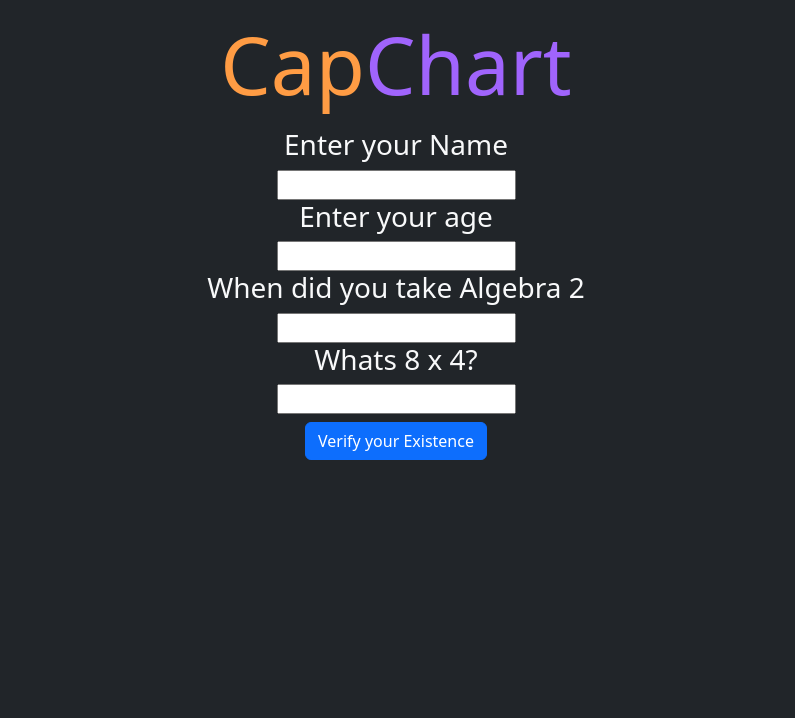
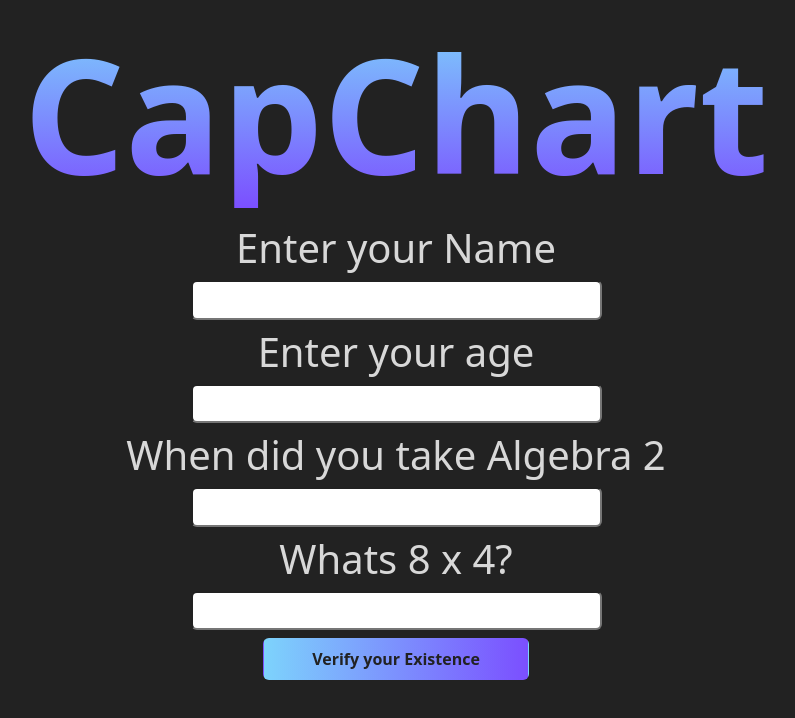
Before and after one commit to joemmalatesta/CapChart, a plain HTML site: page index.html in a window 1280 px wide. Shown: the whole page, without its empty margins (244-1039 px from the left). Drawn offline with nearby package versions, Linux system fonts and the light colour scheme.

Commit message:
updates some stuff for fun

```diff
--- a/index.html
+++ b/index.html
@@ -4,28 +4,36 @@
     <meta charset="utf-8">
     <title>CapChart</title>
     <link href="https://cdn.jsdelivr.net/npm/bootstrap@5.2.3/dist/css/bootstrap.min.css" rel="stylesheet" integrity="sha384-rbsA2VBKQhggwzxH7pPCaAqO46MgnOM80zW1RWuH61DGLwZJEdK2Kadq2F9CUG65" crossorigin="anonymous">
+    <style>
+      .logo {
+      font-size: 10rem;
+      background-image: linear-gradient(to bottom, #7dd3fc, #7b4fff);
+      -webkit-background-clip: text;
+      -webkit-text-fill-color: transparent;
+    }
+    </style>
   </head>
-  <body class="bg-dark text-light">
+  <body style="background-color: #222222; color: #d8d8d8">
 
-
-    <h1 class="text-center mt-3" style="font-size: 5rem;"><span style="color: #ff9c44">Cap</span><span style="color: #a064fc">Chart</span></h1>
-
+    <div style="width: 100%;">
+    <h1 class="text-center mt-3 logo fw-bold">CapChart</h1>
+  </div>
 
 <!-- Modal -->
 <!-- Button trigger modal -->
 
 
 <form action="completed.html" class="text-center mt-3">
-  <h3>Enter your Name</h3>
-  <input type="text" id="Q1">
-  <h3>Enter your age</h3>
-  <input type="text" id="Q2">
-  <h3>When did you take Algebra 2</h3>
-  <input type="text" id="Q3">
-  <h3>Whats 8 x 4?</h3>
-  <input type="text" id="Q4" class="mb-2">
+  <h3 class="h1">Enter your Name</h3>
+  <input type="text" id="Q1" class="h3 rounded">
+  <h3 class="h1">Enter your age</h3>
+  <input type="text" id="Q2" class="h3 rounded">
+  <h3 class="h1">When did you take Algebra 2</h3>
+  <input type="text" id="Q3" class="h3 rounded">
+  <h3 class="h1">Whats 8 x 4?</h3>
+  <input type="text" id="Q4" class="mb-2 h3 rounded" >
   <br>
-<button type="button" class="btn btn-primary" data-bs-toggle="modal" data-bs-target="#exampleModalCenter">
+<button type="button" class="btn fw-bold shadow-none" data-bs-toggle="modal" data-bs-target="#exampleModalCenter" style="outline:none ;padding: .5rem 3rem; background-image: linear-gradient(to right, #7dd3fc, #7b4fff); box-shadow: none !important; color: #222222">
   Verify your Existence
 </button>
 <br>
```
Also changed, not shown: completed.html (+2 -2 lines), hidden.js (+29 -31 lines).
